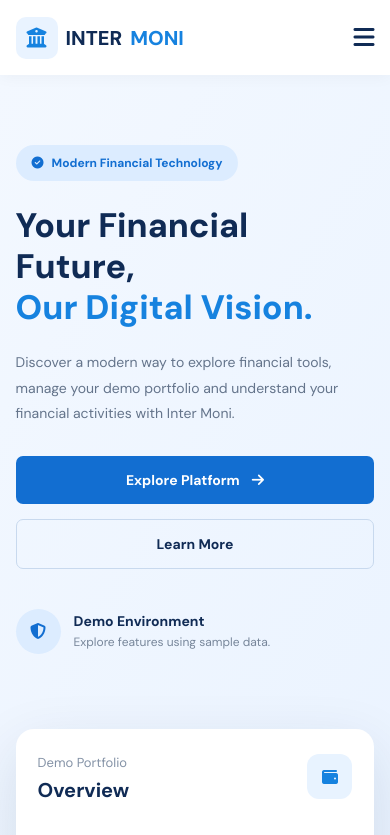
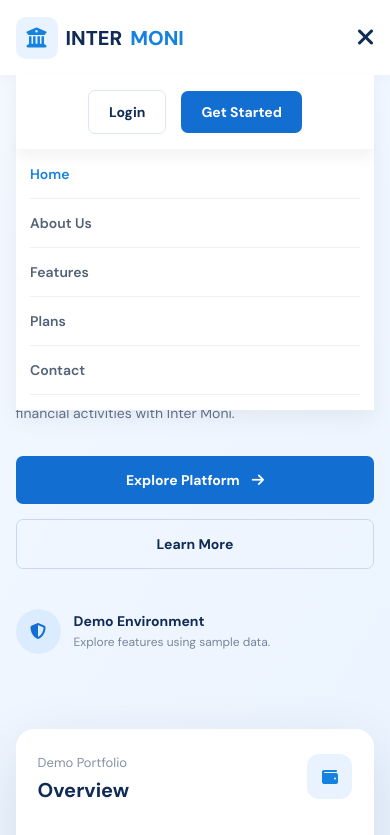
Before and after one commit to Paschal51/INTER-MONI, a plain HTML site: page index.html in a window 390 px wide. Both pictures are taken after a click on the button "Open navigation". Shown: the top 835 px of the page. Drawn offline with Linux system fonts and the light colour scheme.

Commit message:
Fix mobile navigation and login buttons

```diff
--- a/index.html
+++ b/index.html
@@ -505,17 +505,10 @@
 
             </div>
 
-            <div class="footer-links">
-                <h3>Quick Links</h3>
-                <a href="#home">Home</a>
-                <a href="#about">About Us</a>
-                <a href="#features">Features</a>
-                <a href="#plans">Demo Plans</a>
-            </div>
 
             <div class="footer-links">
                 <h3>Information</h3>
-                <a href="#contact">Contact</a>
+                <a href="#contact">+ 1 534 7268 87</a>
                 <a href="#about">About Inter Moni</a>
             </div>
 
@@ -531,7 +524,7 @@
 
 
     <!-- JAVASCRIPT -->
-    <script type="module" src="auth.js"></script>
+    <script src="script.js"></script>
 
 </body>
 </html>
--- a/script.js
+++ b/script.js
@@ -1,3 +1,4 @@
+
 // ===================================
 // INTER MONI - JAVASCRIPT
 // ===================================
@@ -8,23 +9,31 @@
 const menuToggle = document.getElementById("menuToggle");
 const navLinks = document.getElementById("navLinks");
 
+if (menuToggle && navLinks) {
+
     menuToggle.addEventListener("click", function () {
 
         navLinks.classList.toggle("active");
 
         const icon = menuToggle.querySelector("i");
 
-    if (navLinks.classList.contains("active")) {
-        icon.classList.remove("fa-bars");
-        icon.classList.add("fa-xmark");
-        menuToggle.setAttribute("aria-label", "Close navigation");
-    } else {
-        icon.classList.remove("fa-xmark");
-        icon.classList.add("fa-bars");
-        menuToggle.setAttribute("aria-label", "Open navigation");
+        if (icon) {
+            icon.classList.toggle("fa-bars");
+            icon.classList.toggle("fa-xmark");
         }
 
+        const isOpen = navLinks.classList.contains("active");
+
+        menuToggle.setAttribute(
+            "aria-label",
+            isOpen ? "Close navigation" : "Open navigation"
+        );
+
+        menuToggle.setAttribute("aria-expanded", isOpen);
+
     });
+
+}
 
 
 // 2. CLOSE MENU AFTER CLICKING A LINK
@@ -35,14 +44,22 @@ navigationItems.forEach(function (link) {
 
     link.addEventListener("click", function () {
 
+        if (navLinks) {
             navLinks.classList.remove("active");
+        }
+
+        if (menuToggle) {
 
             const icon = menuToggle.querySelector("i");
 
+            if (icon) {
                 icon.classList.remove("fa-xmark");
                 icon.classList.add("fa-bars");
+            }
 
             menuToggle.setAttribute("aria-label", "Open navigation");
+            menuToggle.setAttribute("aria-expanded", "false");
+        }
 
     });
 
@@ -78,21 +95,25 @@ allLinks.forEach(function (link) {
 
         if (targetId === "#") {
             event.preventDefault();
+
             window.scrollTo({
                 top: 0,
                 behavior: "smooth"
             });
+
             return;
         }
 
         const targetSection = document.querySelector(targetId);
 
         if (targetSection) {
+
             event.preventDefault();
 
             targetSection.scrollIntoView({
                 behavior: "smooth"
             });
+
         }
 
     });
@@ -131,39 +152,6 @@ window.addEventListener("scroll", function () {
 });
 
 
-// 6. DEMONSTRATION BUTTONS
+// 6. WEBSITE LOADED MESSAGE
 
-const demoButtons = document.querySelectorAll(
-    ".hero-buttons a, .feature-card a, .plan-btn, .cta-btn"
-);
-
-demoButtons.forEach(function (button) {
-
-    button.addEventListener("click", function (event) {
-
-        const target = button.getAttribute("href");
-
-        if (target === "#login") {
-            event.preventDefault();
-
-            alert("Inter Moni demo: Login functionality will be added in the next development stage.");
-        }
-
-        if (target === "#register") {
-            event.preventDefault();
-
-            alert("Inter Moni demo: Registration functionality will be added in the next development stage.");
-        }
-
-    });
-
-});
-
-
-// 7. WEBSITE LOADED MESSAGE
-
-document.addEventListener("DOMContentLoaded", function () {
-
-    console.log("Inter Moni website loaded successfully.");
-
-});
+console.log("Inter Moni demonstration website loaded successfully.");
--- a/style.css
+++ b/style.css
@@ -6,6 +6,43 @@
     box-sizing: border-box;
     font-family: 'DM Sans', sans-serif;
     scroll-behavior: smooth;
+}
+
+/* MOBILE LOGIN AND REGISTER BUTTONS */
+
+@media (max-width: 768px) {
+
+    .navbar {
+        position: relative;
+    }
+
+    .nav-buttons {
+        display: flex;
+        position: absolute;
+        top: 75px;
+        left: 0;
+        width: 100%;
+        padding: 15px 4%;
+        background: #ffffff;
+        justify-content: center;
+        gap: 15px;
+        box-shadow: 0 8px 15px rgba(0, 0, 0, 0.05);
+        z-index: 1001;
+    }
+
+    .nav-buttons .login-btn {
+        padding: 12px 18px;
+        border: 1px solid #dce6f2;
+        border-radius: 7px;
+    }
+
+    .nav-buttons .register-btn {
+        padding: 12px 18px;
+    }
+
+    .nav-links {
+        top: 135px;
+    }
 }
 
 body {
@@ -1116,3 +1153,41 @@ ul {
     }
 
 }
+
+/* MOBILE LOGIN AND REGISTER BUTTONS */
+
+@media (max-width: 768px) {
+
+    .navbar {
+        position: relative;
+        flex-wrap: wrap;
+    }
+
+    .nav-buttons {
+        display: flex !important;
+        position: absolute;
+        top: 75px;
+        left: 0;
+        width: 100%;
+        padding: 15px 4%;
+        background: #ffffff;
+        justify-content: center;
+        gap: 15px;
+        z-index: 1002;
+        box-shadow: 0 8px 15px rgba(0, 0, 0, 0.05);
+    }
+
+    .nav-links {
+        top: 135px;
+        z-index: 1001;
+    }
+
+    .nav-buttons .login-btn,
+    .nav-buttons .register-btn {
+        display: inline-flex;
+        align-items: center;
+        justify-content: center;
+        padding: 12px 20px;
+    }
+
+}
```
Lines whose indentation alone changed are shown as unchanged.
